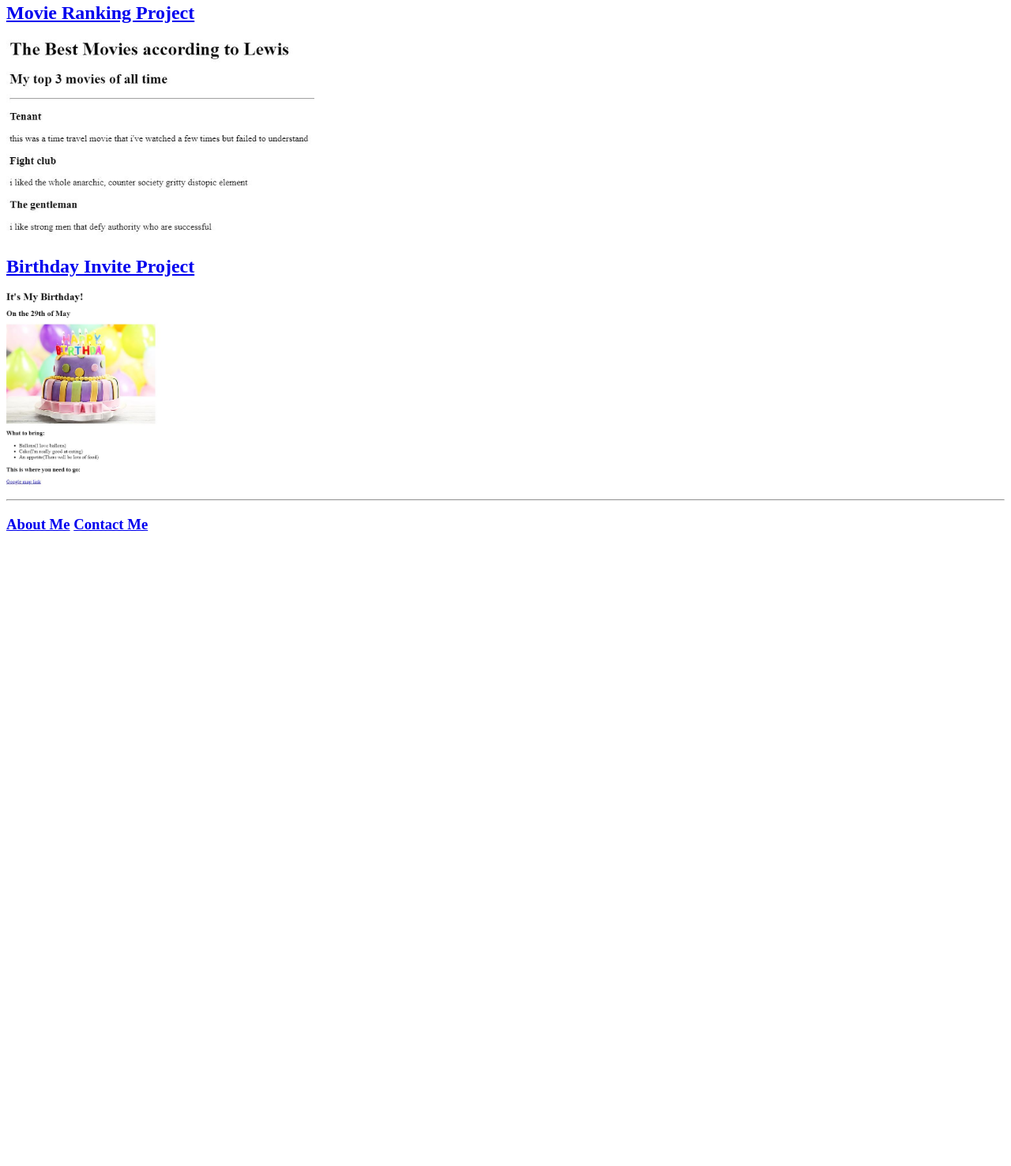
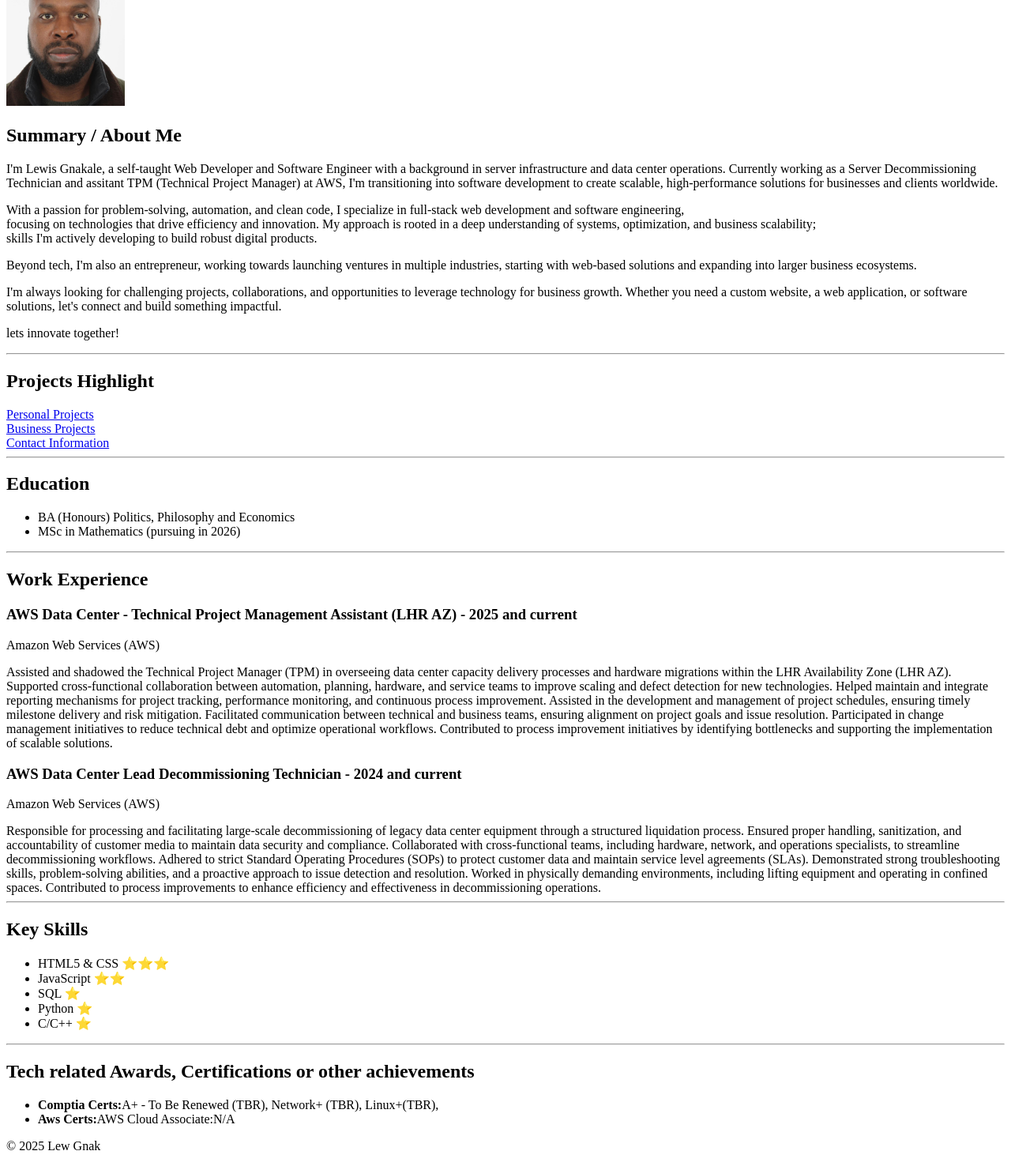
Before and after one commit to LewGnak/html-portfolio, a plain HTML site: page index.html in a window 1280 px wide. Shown: the part 146-1622 px from the top of the page at 79% size. Before the commit the page ends 840 px from the top, so only its background shows below. Drawn offline with Linux system fonts and the light colour scheme.

Commit message:
Add files via upload

```diff
--- a/index.html
+++ b/index.html
@@ -3,36 +3,95 @@
 <html lang="en">
 <head>
     <meta charset="UTF-8">
-    <title>Document</title>
+    <title>My Resume</title>
 </head>
 <body>
-    <h1>Lewis Gnakale's Portfolio</h1>
-    <h2>I'm a Web Developer and Software Engineer</h2>
+    <h1>Lewis Gnakale</h1>
+
+    <img src="./assets/images/Lew.jpg"   alt="passport size photo" height="200" width="150"/>
+
+    <h2>Summary / About Me</h2>
+
+        <p>I'm Lewis Gnakale, a self-taught Web Developer and Software Engineer with a background in server infrastructure
+        and data center operations. Currently working as a Server Decommissioning Technician and assitant TPM (Technical Project Manager)
+        at AWS, I'm transitioning into software development to create scalable, high-performance solutions for businesses and
+        clients worldwide.</p>
+
+        <p>With a passion for problem-solving, automation, and clean code, I specialize in full-stack web development and software engineering,<br/>
+      focusing on technologies that drive efficiency and innovation. My approach is rooted in a deep understanding of systems, optimization,
+      and business scalability;<br/> skills I'm actively developing to build robust digital products.</p>
+
+        <p>Beyond tech, I'm also an entrepreneur, working towards launching ventures in multiple industries, starting with web-based solutions
+        and expanding into larger business ecosystems.</p>
+
+        <p>I'm always looking for challenging projects, collaborations, and opportunities to leverage technology for business growth.
+        Whether you need a custom website, a web application, or software solutions, let's connect and build something impactful.</p>
+
+        <p>lets innovate together!</p>
+
 
     <hr/>
 
-    <h2><a href="./public/movie-ranking.html">Movie Ranking Project</a></h2>
-    <img src="./assets/images/Lew_edit_Movie_Ranking.JPG" alt="rank preview" height="250"/>
-    <h2><a href="./public/birthday-invite.html">Birthday Invite Project</a></h2>
-    <img src="./assets/images/Lew_edit_birthday.JPG" alt="Purple Birthday cake" height="250">
+    <h2>Projects Highlight</h2>
 
-    <hr/>
+    <a href="./public/Personal Projects.html">Personal Projects </a> <br/>
+    <a href="./public/Business Projects.html" >Business Projects </a> <br/>
+    <a href="./public/contact.html">Contact Information</a>
 
-    <h3><a href="./public/about.html">About Me</a> <a href="./public/contact.html">Contact Me</a>
-</h3>
+    <hr>
 
-</body>
-</html>
-<!-- TODO 2: Add Your previous projects' HTML into the public folder -->
+    <h2>Education</h2>
+        <ul>
+            <li>BA (Honours) Politics, Philosophy and Economics </li>
+            <li>MSc in Mathematics (pursuing in 2026)</li>
+        </ul>
 
-<!-- TODO 3: Take screenshots of your project previews and add the images to the images folder -->
+    <hr>
 
-<!-- TODO 4: Add titles/subtitles etc. -->
+    <h2>Work Experience</h2>
+        <h3>AWS Data Center - Technical Project Management Assistant (LHR AZ)  - 2025 and current</h3>
 
-<!-- TODO 5: Add a link to the project pages -->
+        <p>Amazon Web Services (AWS)</p>
 
-<!-- TODO 6: Add images to show the project previews
-HINT for TODO 6: You can use the height attribute set to 200 to make the image smaller:
-https://developer.mozilla.org/en-US/docs/Web/HTML/Element/img#attr-height -->
+        Assisted and shadowed the Technical Project Manager (TPM) in overseeing data center capacity delivery processes and hardware migrations within the LHR Availability Zone (LHR AZ).
+        Supported cross-functional collaboration between automation, planning, hardware, and service teams to improve scaling and defect detection for new technologies.
+        Helped maintain and integrate reporting mechanisms for project tracking, performance monitoring, and continuous process improvement.
+        Assisted in the development and management of project schedules, ensuring timely milestone delivery and risk mitigation.
+        Facilitated communication between technical and business teams, ensuring alignment on project goals and issue resolution.
+        Participated in change management initiatives to reduce technical debt and optimize operational workflows.
+        Contributed to process improvement initiatives by identifying bottlenecks and supporting the implementation of scalable solutions.
 
-<!-- TODO 7: Add the Contact Me and About Me page links -->
+        <h3>AWS Data Center Lead Decommissioning Technician - 2024 and current</h3>
+
+        <p>Amazon Web Services (AWS)</p>
+
+        Responsible for processing and facilitating large-scale decommissioning of legacy data center equipment through a structured liquidation process.
+        Ensured proper handling, sanitization, and accountability of customer media to maintain data security and compliance.
+        Collaborated with cross-functional teams, including hardware, network, and operations specialists, to streamline decommissioning workflows.
+        Adhered to strict Standard Operating Procedures (SOPs) to protect customer data and maintain service level agreements (SLAs).
+        Demonstrated strong troubleshooting skills, problem-solving abilities, and a proactive approach to issue detection and resolution.
+        Worked in physically demanding environments, including lifting equipment and operating in confined spaces.
+        Contributed to process improvements to enhance efficiency and effectiveness in decommissioning operations.
+
+    <hr>
+
+    <h2>Key Skills </h2>
+        <ul>
+            <li>HTML5 & CSS ⭐️⭐️⭐️</li>
+            <li>JavaScript ⭐️⭐️</li>
+            <li>SQL ⭐️</li>
+            <li>Python ⭐️</li>
+            <li>C/C++ ⭐️</li>
+        </ul>
+
+    <hr>
+
+    <h2>Tech related Awards, Certifications or other achievements</h2>
+        <ul>
+            <li><b>Comptia Certs:</b>A+ - To Be Renewed (TBR), Network+ (TBR), Linux+(TBR),</li>
+            <li><b>Aws Certs:</b>AWS Cloud Associate:N/A</li>
+        </ul>
+
+    <footer>
+        <p>© 2025 Lew Gnak</p>
+    </footer>
```
Also changed, not shown: assets/images/Lew.jpg (added), public/Business Projects.html (added), public/Personal Projects.html (added).
